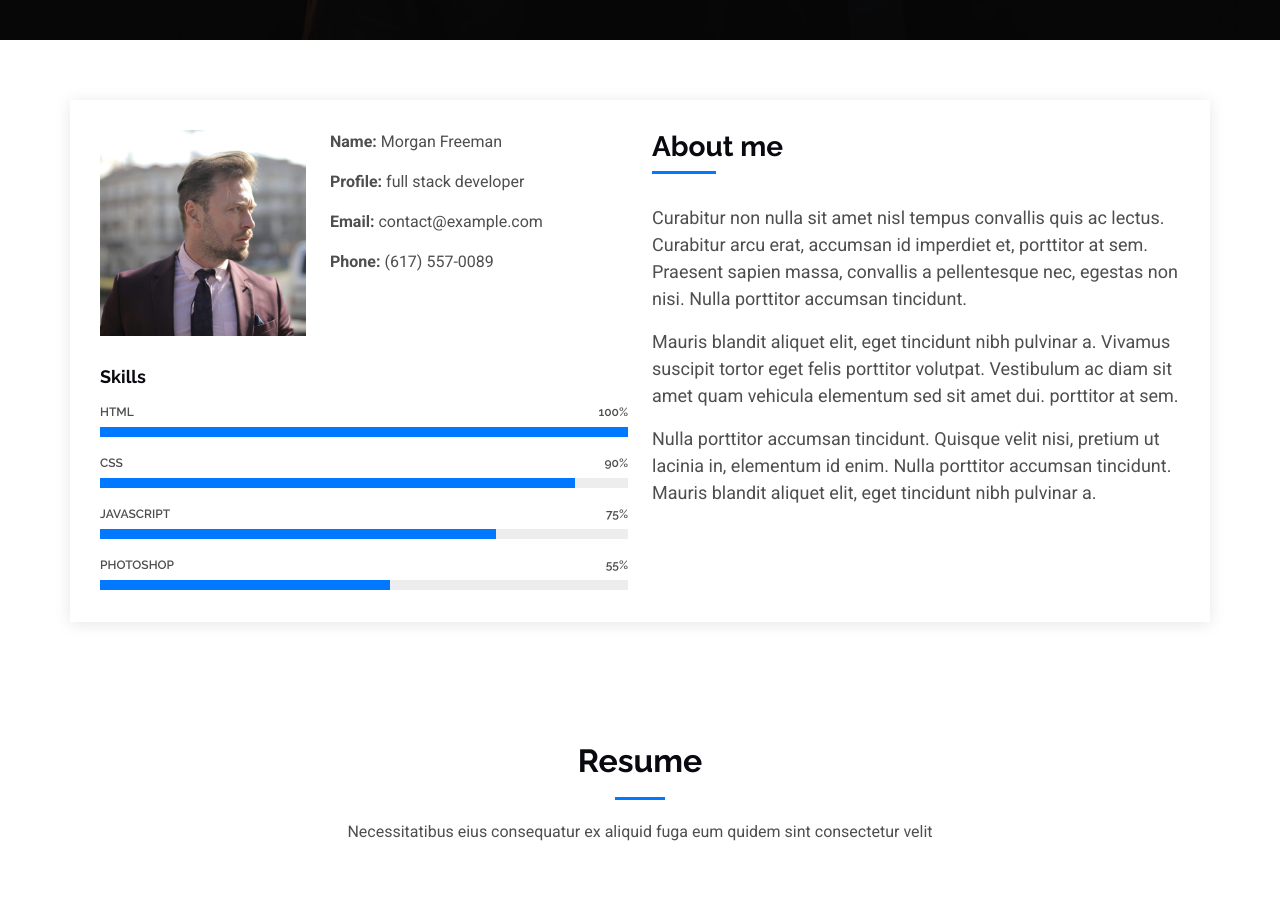
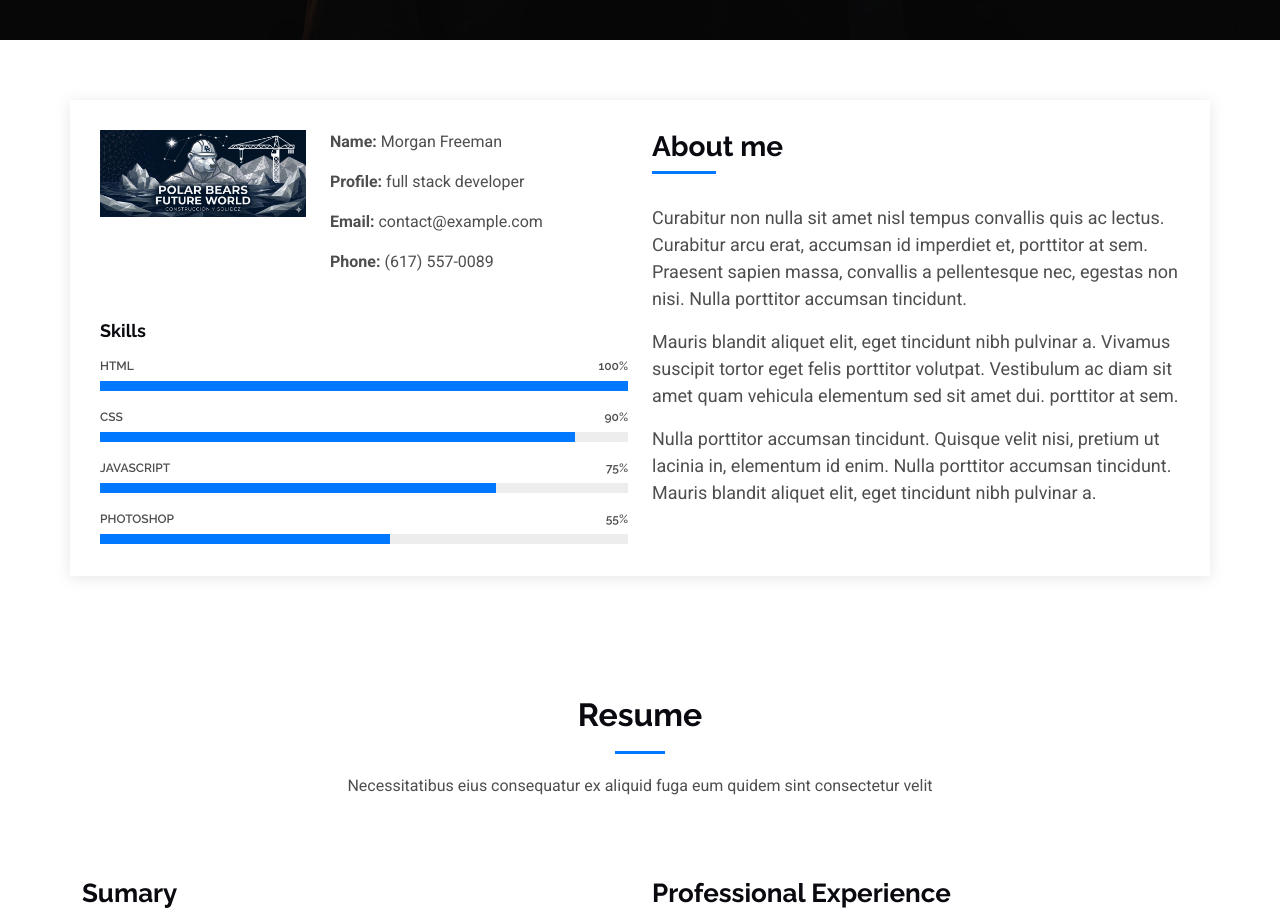
Before and after one commit to vinzetsthein/POLAR-BEARS-FUTURE-WORLD, a plain HTML site: page index.html in a window 1280 px wide. Shown: the part 780-1701 px from the top of the page. Drawn offline with Linux system fonts and the light colour scheme.

Commit message:
Update index.html

```diff
--- a/index.html
+++ b/index.html
@@ -102,7 +102,7 @@
 
             <div class="row justify-content-between gy-4">
               <div class="col-lg-5">
-                <img src="assets/img/profile-img.jpg" class="img-fluid" alt="">
+                <img src="assets/img/polar_bears.jpg" class="img-fluid" alt="">
               </div>
               <div class="col-lg-7 about-info">
                 <p><strong>Name: </strong> <span>Morgan Freeman</span></p>
```
